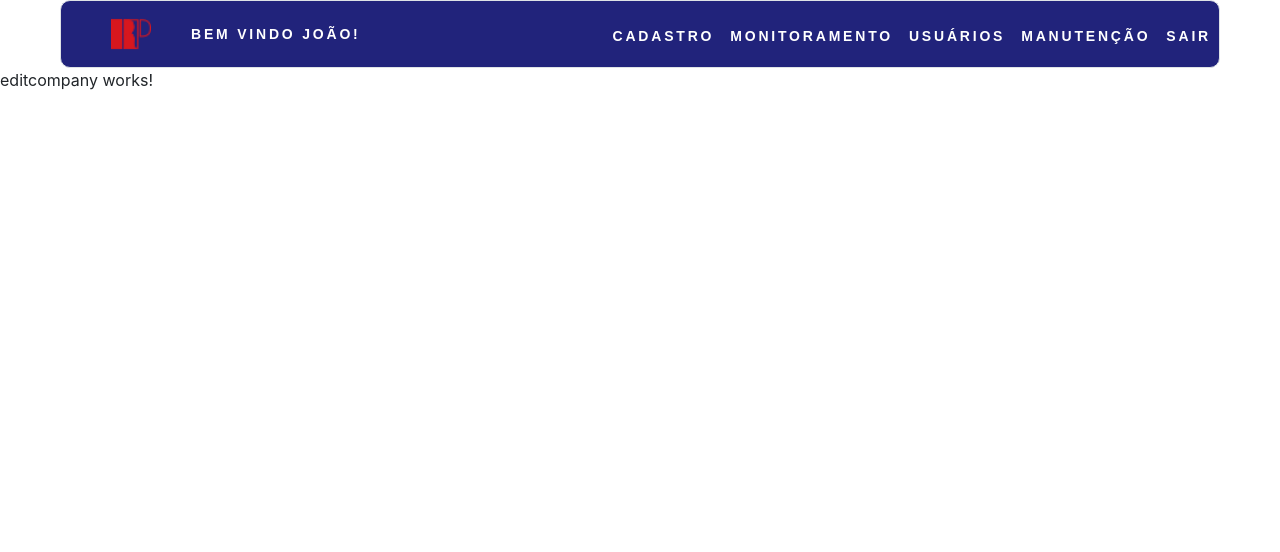
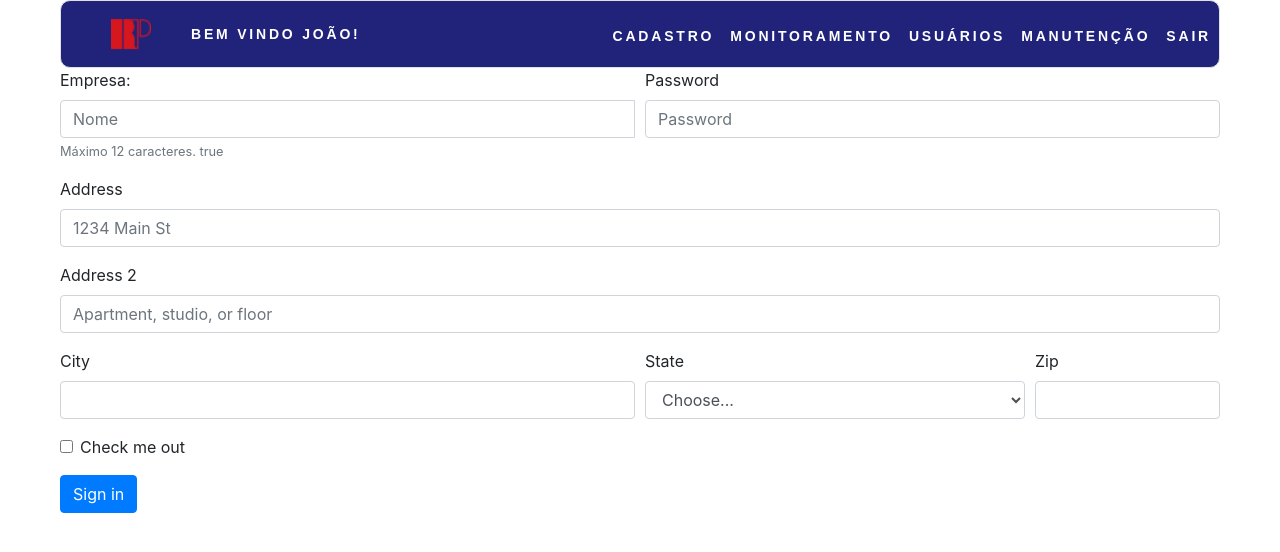
Before and after one commit to joannisbs/Ang-Rp-Ping, an Angular app: page / in a window 1280 px wide. Shown: the top 552 px of the page. Built offline with nearby package versions, Linux system fonts and the light colour scheme.

Commit message:
Add formulario com validação no nome

```diff
--- a/src/app/app.module.ts
+++ b/src/app/app.module.ts
@@ -3,6 +3,7 @@ import { BrowserModule } from '@angular/platform-browser';
 import { NgModule } from '@angular/core';
 import { AppComponent } from './app.component';
 import { RegistrersModule } from './pages/registrers/registrers.module';
+import { FormsModule } from '@angular/forms';
 
 @NgModule({
   declarations: [
@@ -12,6 +13,7 @@ import { RegistrersModule } from './pages/registrers/registrers.module';
     BrowserModule,
     GenericModule,
     RegistrersModule,
+    FormsModule,
   ],
   providers: [],
   bootstrap: [AppComponent]
--- a/src/app/pages/pages.module.ts
+++ b/src/app/pages/pages.module.ts
@@ -1,10 +1,12 @@
 import { NgModule } from '@angular/core';
 import { CommonModule } from '@angular/common';
 import { RegistrersModule } from './registrers/registrers.module';
+import { FormsModule } from '@angular/forms';
 
 @NgModule({
   imports: [
-    CommonModule
+    CommonModule,
+    FormsModule,
   ],
   declarations: [
     RegistrersModule
--- a/src/app/pages/registrers/editcompany/editcompany.component.css
+++ b/src/app/pages/registrers/editcompany/editcompany.component.css
@@ -0,0 +1,15 @@
+.divis {
+    margin-left: 60px;
+    margin-right: 60px;
+  }
+.ng-invalid.ng-touched.formm {
+    border: 1px solid red;
+}
+.erroicon {
+    width: 20px;
+    padding-top: 4px;
+    align-self: center;
+    margin-left: -30px;
+    position: relative;
+
+  }
--- a/src/app/pages/registrers/editcompany/editcompany.component.html
+++ b/src/app/pages/registrers/editcompany/editcompany.component.html
@@ -1,3 +1,54 @@
-<p>
-  editcompany works!
-</p>
+<div class = "divis">
+  <form #frm="ngForm" (ngSubmit)="onSubmit(frm)" >
+    <div class="form-row">
+      <div class="form-group col-md-6">
+        <label for="input_name">Empresa:</label>
+          <div class="input-group">
+          <input type="text" class="form-control formm" id="input_name" placeholder="Nome" name="input_name" ngModel required #input_name="ngModel" maxlength="12">
+          <span class='input-group-addon' [class.d-none]="!input_name.invalid || !input_name.touched"><img src='/assets/icons/xred.png' alt='ERRO' class='erroicon'></span>
+        </div>
+        <small id="nameHelpBlock" class="form-text text-muted">
+          Máximo 12 caracteres. {{!input_name.invalid || !input_name.touched}}
+        </small>
+      </div>
+      <div class="form-group col-md-6">
+        <label for="inputPassword4">Password</label>
+        <input type="password" class="form-control" id="inputPassword4" placeholder="Password">
+      </div>
+    </div>
+    <div class="form-group">
+      <label for="inputAddress">Address</label>
+      <input type="text" class="form-control" id="inputAddress" placeholder="1234 Main St">
+    </div>
+    <div class="form-group">
+      <label for="inputAddress2">Address 2</label>
+      <input type="text" class="form-control" id="inputAddress2" placeholder="Apartment, studio, or floor">
+    </div>
+    <div class="form-row">
+      <div class="form-group col-md-6">
+        <label for="inputCity">City</label>
+        <input type="text" class="form-control" id="inputCity">
+      </div>
+      <div class="form-group col-md-4">
+        <label for="inputState">State</label>
+        <select id="inputState" class="form-control">
+          <option selected>Choose...</option>
+          <option>...</option>
+        </select>
+      </div>
+      <div class="form-group col-md-2">
+        <label for="inputZip">Zip</label>
+        <input type="text" class="form-control" id="inputZip">
+      </div>
+    </div>
+    <div class="form-group">
+      <div class="form-check">
+        <input class="form-check-input" type="checkbox" id="gridCheck">
+        <label class="form-check-label" for="gridCheck">
+          Check me out
+        </label>
+      </div>
+    </div>
+    <button type="submit" class="btn btn-primary">Sign in</button>
+  </form>
+</div>
--- a/src/app/pages/registrers/editcompany/editcompany.component.ts
+++ b/src/app/pages/registrers/editcompany/editcompany.component.ts
@@ -1,15 +1,29 @@
 import { Component, OnInit } from '@angular/core';
+
+
 
 @Component({
   selector: 'app-editcompany',
   templateUrl: './editcompany.component.html',
   styleUrls: ['./editcompany.component.css']
 })
+
+
 export class EditcompanyComponent implements OnInit {
+
+  public spanerror = '<span class=\'input-group-addon\'><img src=\'/assets/icons/xred.png\' alt=\'ERRO\' class=\'erroicon\'></span>';
 
   constructor() { }
 
   ngOnInit() {
   }
+  onSubmit(form) {
+    console.log(form);
+    // if (input_name.valid) {
+    //   this.spanerror = '(<span class=\'input-group-addon\'><img src=\'/assets/icons/xred.png\' alt=\'ERRO\' class=\'erroicon\'></span>)';
+    // }
+  }
+
+
 
 }
--- a/src/app/pages/registrers/registrers.module.ts
+++ b/src/app/pages/registrers/registrers.module.ts
@@ -1,10 +1,12 @@
 import { NgModule } from '@angular/core';
 import { CommonModule } from '@angular/common';
 import { EditcompanyComponent } from './editcompany/editcompany.component';
+import { FormsModule } from '@angular/forms';
 
 @NgModule({
   imports: [
-    CommonModule
+    CommonModule,
+    FormsModule,
   ],
   declarations: [
     EditcompanyComponent
```
Also changed, not shown: src/assets/icons/xred.png (added).
